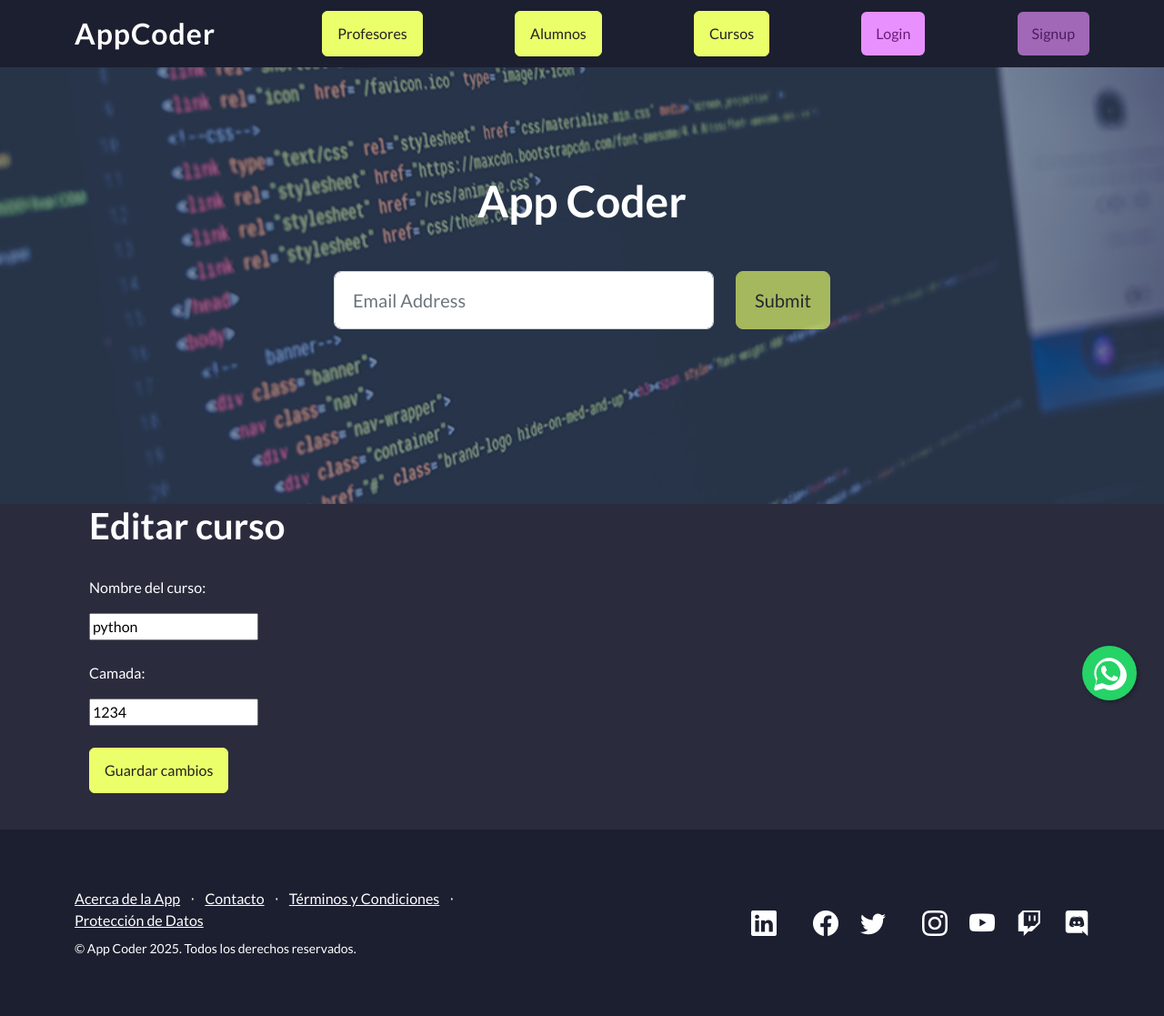
After one commit to vanerm/CursoPython, a Django app: page /AppCoder/editar_curso/1 in a window 1280 px wide. The commit adds this page. Shown: the whole page at 91% size. Run offline with Django 5.2, Linux system fonts and the light colour scheme; data comes from the database, SQL or seed files in the repository; both versions use the stored data as it was after the commit; some libraries are stand-ins or nearby versions.

Commit message:
Add edit course functionality: HTML form, view, and template

```diff
--- /dev/null
+++ b/AppCoder/template/editar_curso.html
@@ -0,0 +1,22 @@
+{% extends "padre.html" %}
+{% load static %}
+{% block contenido %}
+<ul>
+    <form method="POST" action="{% url 'editar_curso' curso.id %}" class="container">
+        {% csrf_token %}
+        <h1>Editar curso</h1>
+        <br>
+        <p>Nombre del curso:</p>
+        <input type="text" name="nombre" value="{{ curso.nombre }}" required>
+        <br>
+        <br>
+        <p>Camada:</p>
+        <input type="text" name="camada" value="{{ curso.camada }}" required>
+        <br>
+        <br>
+        <input type="submit" value="Guardar cambios" class="btn btn-primary">
+        <br>
+        <br>
+    </form>
+</ul>
+{% endblock %}
--- a/AppCoder/urls.py
+++ b/AppCoder/urls.py
@@ -12,6 +12,7 @@ urlpatterns = [
     path('buscar_curso/', views.buscar_curso, name='buscar_curso'),
     path('buscar', views.buscar, name='buscar'),
     path('eliminar_curso/<int:id>', views.eliminar_curso, name='eliminar_curso'),
+    path('editar_curso/<int:id>', views.editar_curso, name='editar_curso'),
     # PROFESORES
     path('profesores/', views.profesores, name='profesores'),
     path('alta_profesor', views.profesor_formulario, name='profesor_formulario'),
--- a/AppCoder/views.py
+++ b/AppCoder/views.py
@@ -53,6 +53,16 @@ def eliminar_curso(request, id):
     # Use messages framework to show success message
     messages.success(request, f"Curso {curso.nombre} eliminado con éxito")
     return redirect('cursos')
+
+def editar_curso(request, id):
+    curso = Curso.objects.get(id=id)
+    if request.method == "POST":
+        curso.nombre = request.POST["nombre"]
+        curso.camada = request.POST["camada"]
+        curso.save()
+        messages.success(request, f"Curso {curso.nombre} editado con éxito")
+        return redirect('cursos')
+    return render(request, "editar_curso.html", {"curso": curso})
 
 # ALUMNOS
 def alumnos(request):
```
Also changed, not shown: AppCoder/template/cursos.html (+7 -1 lines), db.sqlite3.
